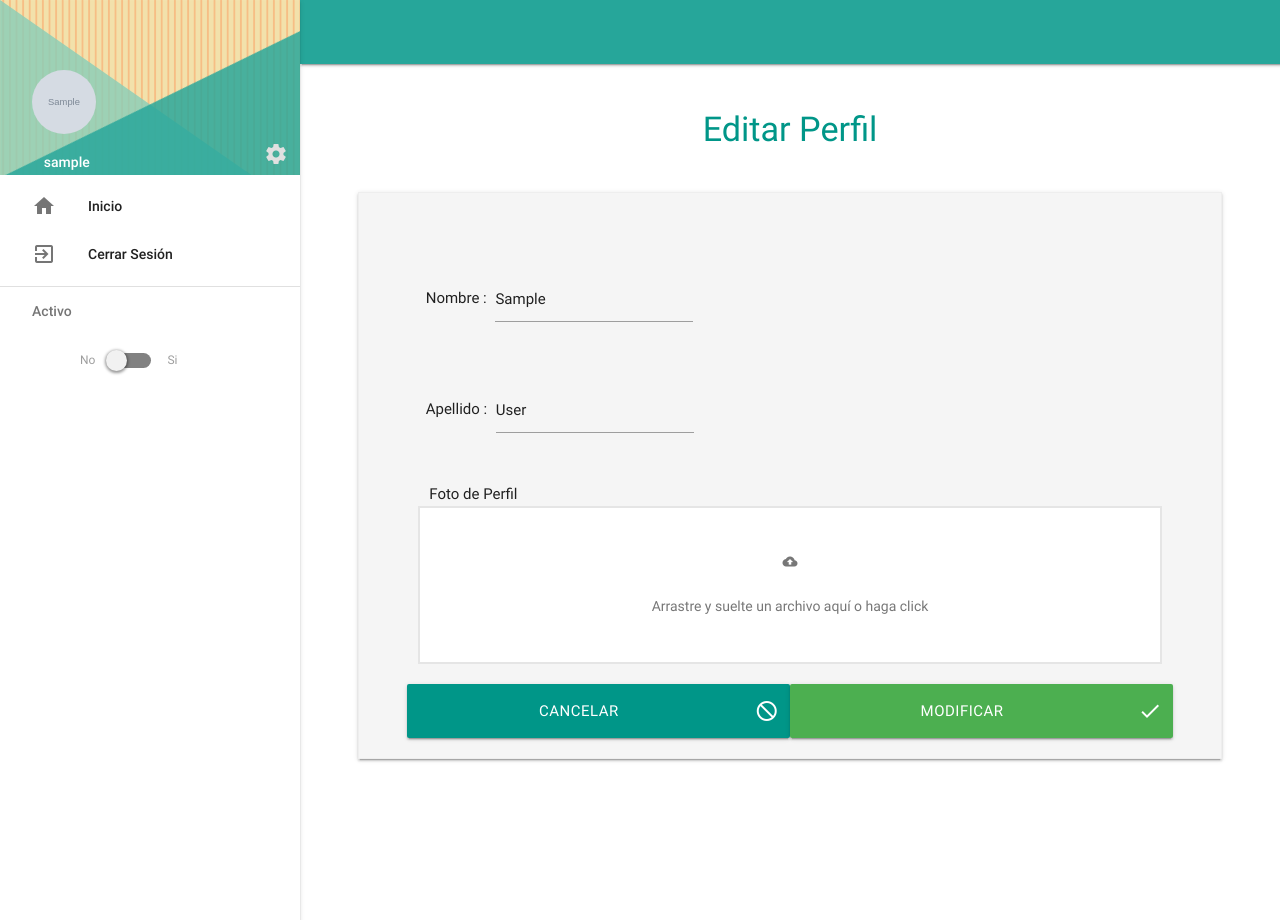
After one commit to DCC-CC4401/2017-1-Make-Software-Great-Again-T3, a Django app: page /app/edit_account in a window 1280 px wide. The commit adds this page. Run offline with Django 3.2, Linux system fonts and the light colour scheme; a user stored in the database is signed in; tables that the repository leaves empty hold one stand-in row (values such as "Sample post"); grey boxes marked "Sample" are stand-in pictures; some libraries are stand-ins or nearby versions.

Commit message:
Vendor full dynamic content and edit profile options

```diff
--- a/app/Forms.py
+++ b/app/Forms.py
@@ -1,6 +1,6 @@
 from django import forms
 
-from app.models import AppUser
+from app.models import AppUser, Vendor
 
 
 class LoginForm(forms.Form):
@@ -10,3 +10,12 @@ class LoginForm(forms.Form):
     class Meta:
         model = AppUser
         # email.widget.attrs.update({'class': 'validate', 'placeholder': 'email'})
+
+
+class EditVendorForm(forms.Form):
+    name = forms.CharField(max_length=255, required=False)
+    last_name = forms.CharField(max_length=255, required=False)
+    image = forms.ImageField(required=False, widget=forms.FileInput(attrs= {'class': 'dropify'}))
+
+    class Meta:
+        model = Vendor
--- a/app/models.py
+++ b/app/models.py
@@ -18,7 +18,7 @@ from django.contrib.auth.models import User
 class AppUser(models.Model):
     user = models.OneToOneField(User, on_delete=models.CASCADE)
     # user = models.ForeignKey(User, on_delete=models.CASCADE)
-    photo = models.ImageField(null=True)
+    photo = models.ImageField(upload_to='../static/img')
     user_type_dicc = (('C', 'Comprador'), ('VF', 'Vendedor Fijo'), ('VA', 'Vendedor Ambulante'))
     user_type = models.CharField(max_length=2, choices=user_type_dicc)
 
--- a/app/urls.py
+++ b/app/urls.py
@@ -10,6 +10,6 @@ urlpatterns = [
     url(r'^home', views.home, name='home'),
     url(r'^signup$', views.signup, name='signup'),
     url(r'^logout$', views.logout, name='logout'),
-    url(r'^vendedor$', views.seller_profile_page, name='seller_profile_page'),
     url(r'^productos$', views.products_administration, name='products_administration'),
+    url(r'^edit_account$', views.edit_account, name='edit_account')
 ]
--- a/app/utils.py
+++ b/app/utils.py
@@ -65,7 +65,7 @@ def test():
         'password': '1234',
         'name': 'Juan',
         'last_name': 'Perex',
-        'photo': None,
+        'photo': '../static/img/AvatarVendedor6.png',
         'type': 'VF',
         'payment': 'efectivo, tarjeta',
         'stack': True,
--- a/app/views.py
+++ b/app/views.py
@@ -1,11 +1,13 @@
 from django.contrib import auth
 from django.contrib.auth import authenticate
+from django.contrib.auth.models import User
 from django.http import HttpResponseRedirect
 from django.shortcuts import render
 from django.urls import reverse
 from app.models import AppUser, StaticVendor, AmbulantVendor, Product
+from django.views.static import serve
 
-from app.Forms import LoginForm
+from app.Forms import LoginForm, EditVendorForm
 
 
 def index(req):
@@ -41,12 +43,13 @@ def signup(req):
     return render(req, 'app/signup.html', {})
 
 
-def seller_profile_page(req):
-    return render(req, 'app/vendedor-profile-page.html', {})
-
-
-def products_administration(req):
-    return render(req, 'app/gestion-productos.html', {})
+def products_administration(request):
+    if request.user.is_authenticated():
+        user = User.objects.get(username=request.user.username)
+        app_user = AppUser.objects.get(user=user)
+        return render(request, 'app/gestion-productos.html', {'image': app_user.photo})
+    else:
+        return HttpResponseRedirect(reverse('index'))
 
 
 def home(request):
@@ -76,6 +79,7 @@ def home(request):
 
             data = {
                 'user': username,
+                'image': app_user[0].photo,
                 'name': app_user[0].user.first_name,
                 'last_name': app_user[0].user.last_name,
                 'state': 'Activo' if vendor.state == 'A' else 'Inactivo',
@@ -88,6 +92,21 @@ def home(request):
             return render(request, 'app/vendedor-profile-page.html', data)
         else:
             vendor = AmbulantVendor.objects.filter(user=app_user)[0]
+            products = []
+            raw_products = Product.objects.filter(vendor=vendor)
+            for i, p in enumerate(raw_products):
+                tmp = {
+                    'icon': p.icon,
+                    'name': p.name,
+                    'id': 'modal' + str(i),
+                    'image': p.photo,
+                    'category': p.category_str(),
+                    'stock': p.stock,
+                    'desc': p.description,
+                    'price': p.price
+                }
+                products.append(tmp)
+
             data = {
                 'user': username,
                 'name': app_user[0].user.first_name,
@@ -96,7 +115,8 @@ def home(request):
                 'payment': vendor.payment,
                 'fav': vendor.times_favorited,
                 'schedule': "",
-                'type': 'Vendedor Ambulante'
+                'type': 'Vendedor Fijo',
+                'products': products
             }
             return render(request, 'app/vendedor-profile-page.html', data)
     else:
@@ -106,3 +126,25 @@ def home(request):
 def logout(request):
     auth.logout(request)
     return HttpResponseRedirect(reverse('index'))
+
+
+def edit_account(request):
+    if request.user.is_authenticated():
+        form = EditVendorForm(request.POST, request.FILES)
+        user = User.objects.get(username=request.user.username)
+        app_user = AppUser.objects.get(user=user)
+        if form.is_valid() and request.method == 'POST':
+            user.first_name = request.POST['name']
+            user.last_name = request.POST['last_name']
+            if request.POST['image'] != u'':
+                # print request.POST['image'], type(request.POST['image'])
+                app_user.photo = u'../static/img/' + request.POST['image']
+                app_user.save()
+            user.save()
+            return HttpResponseRedirect('home.html')
+        else:
+            form = EditVendorForm(initial={'name': request.user.first_name, 'last_name': request.user.last_name})
+        data = {'form': form, 'image': app_user.photo}
+        return render(request, 'app/edit_account.html', data)
+    else:
+        return HttpResponseRedirect(reverse('index'))
--- /dev/null
+++ b/templates/app/edit_account.html
@@ -0,0 +1,117 @@
+{% extends 'app/base.html' %}
+{% block profile_info %}
+    <div class="userView">
+        <i class="material-icons right grey-text text-lighten-2"
+           style="position: absolute; bottom: -0.5em; right: 0.5em; padding: 0 0 !important;">settings</i>
+        <div class="background" style="height:175px;">
+            <img src="../static/img/background4.png">
+        </div>
+        <a href="#!user"><img style="margin-top: 16%;" class="circle"
+                              src="{{ image }}" height="42" width="42"></a>
+        <a href="#!name"><span style="margin-left: 5%;" class="white-text name">{{ user }}</span></a>
+    </div>
+{% endblock %}
+
+{% block side %}
+    <li><a href="{% url 'home' %}"><i class="material-icons">home</i>Inicio</a></li>
+    <li><a href="{% url 'logout' %}"><i class="material-icons">exit_to_app</i>Cerrar Sesión</a></li>
+    <li>
+        <div class="divider"></div>
+    </li>
+    <li><a class="subheader">Activo</a></li>
+    <li>
+        <div class="switch" style="margin-left: 80px;">
+            <label>
+                No<input type="checkbox"><span class="lever"></span>Si
+            </label>
+        </div>
+    </li>
+
+{% endblock %}
+{% block content %}
+
+    <div class="section"></div>
+
+    <h4 class="teal-text" style="text-align: center;">Editar Perfil</h4>
+    <div class="section"></div>
+
+    <div class="container">
+        <div class="z-depth-1 grey lighten-4 row"
+             style="margin-left: 5%; margin-right: 5%; padding: 32px 48px 0px 48px; border: 1px solid #EEE;">
+
+            <form class="col s12 m12" method="post">{% csrf_token %}
+                <div class='row'>
+                    <div class='col s12 m12'>
+                    </div>
+                </div>
+
+                <div class='row'>
+                    <div class='input-field col s12 m12'>
+                        &ensp;Nombre :
+                        <div class="input-field inline ">
+                            {{ form.name }}
+                            <label style="text-align: center" for='name'></label>
+                        </div>
+                    </div>
+                </div>
+                 <div class='row'>
+                    <div class='input-field col s12 m12'>
+                        &ensp;Apellido :
+                        <div class="input-field inline ">
+                            {{ form.last_name }}
+                            <label style="text-align: center" for='last_name'></label>
+                        </div>
+                    </div>
+                </div>
+                <div>
+                    <div class="col s12">
+                        <p>Foto de Perfil</p>
+                    </div>
+                </div>
+                <div id="file-upload" class="row">
+                    <!--Default version-->
+
+                    <div class="col s12">
+                        <div class="dropify-wrapper touch-fallback">
+                            <div class="dropify-message">
+                                <div class="row">
+                                    <div class="col s4"></div>
+                                    <div class="col s4">
+                                        <i class="material-icons tiny">cloud_upload</i>
+                                    </div>
+                                    <div class="col s4"></div>
+                                </div>
+                                <p class="center-align">Arrastre y suelte un archivo aquí o haga click</p>
+                                <p class="dropify-error center-align">Sorry, this file is too large</p>
+                            </div>
+                            <!--<input type="file" id="input-file-now" class="dropify" data-default-file="">-->
+                            {{ form.image }}
+                            <button type="button" class="dropify-clear">Remove</button>
+                            <div class="dropify-preview"><span class="dropify-render"></span>
+                                <div class="dropify-infos">
+                                    <div class="dropify-infos-inner">
+                                        <p class="dropify-filename">
+
+                                            <!--<span class="file-icon"></span>-->
+                                            <span class="dropify-filename-inner"></span></p>
+                                    </div>
+                                </div>
+                            </div>
+                        </div>
+                    </div>
+
+
+                </div>
+                <div class='row'>
+                    <button class='col m6 btn btn-large waves-effect button teal red'
+                       href="{% url 'home' %}">Cancelar<i
+                            class="material-icons right">not_interested</i></button>
+                    <button class='col m6 btn btn-large waves-effect button teal green' type="submit">Modificar<i
+                            class="material-icons right">done</i></button>
+                </div>
+            </form>
+        </div>
+    </div>
+
+
+{% endblock %}
--- a/templates/app/gestion-productos.html
+++ b/templates/app/gestion-productos.html
@@ -7,7 +7,7 @@
             <img src="../static/img/background4.png">
         </div>
         <a href="#!user"><img style="margin-top: 16%;" class="circle"
-                              src="../static/img/AvatarPenguin.png"></a>
+                              src="{{ image }}" height="42" width="42"></a>
         <a href="#!name"><span style="margin-left: 5%;" class="white-text name">{{ user }}</span></a>
     </div>
 {% endblock %}
@@ -180,7 +180,7 @@
                 </div>
                 <div class='row'>
                     <a class='col l5 offset-l4 btn btn-large waves-effect button teal'
-                       href="{% url 'seller_profile_page' %}">Agregar<i
+                       href="{% url 'home' %}">Agregar<i
                             class="material-icons right">send</i></a>
                 </div>
             </form>
```
Also changed, not shown: templates/app/vendedor-profile-page.html (+5 -5 lines).
